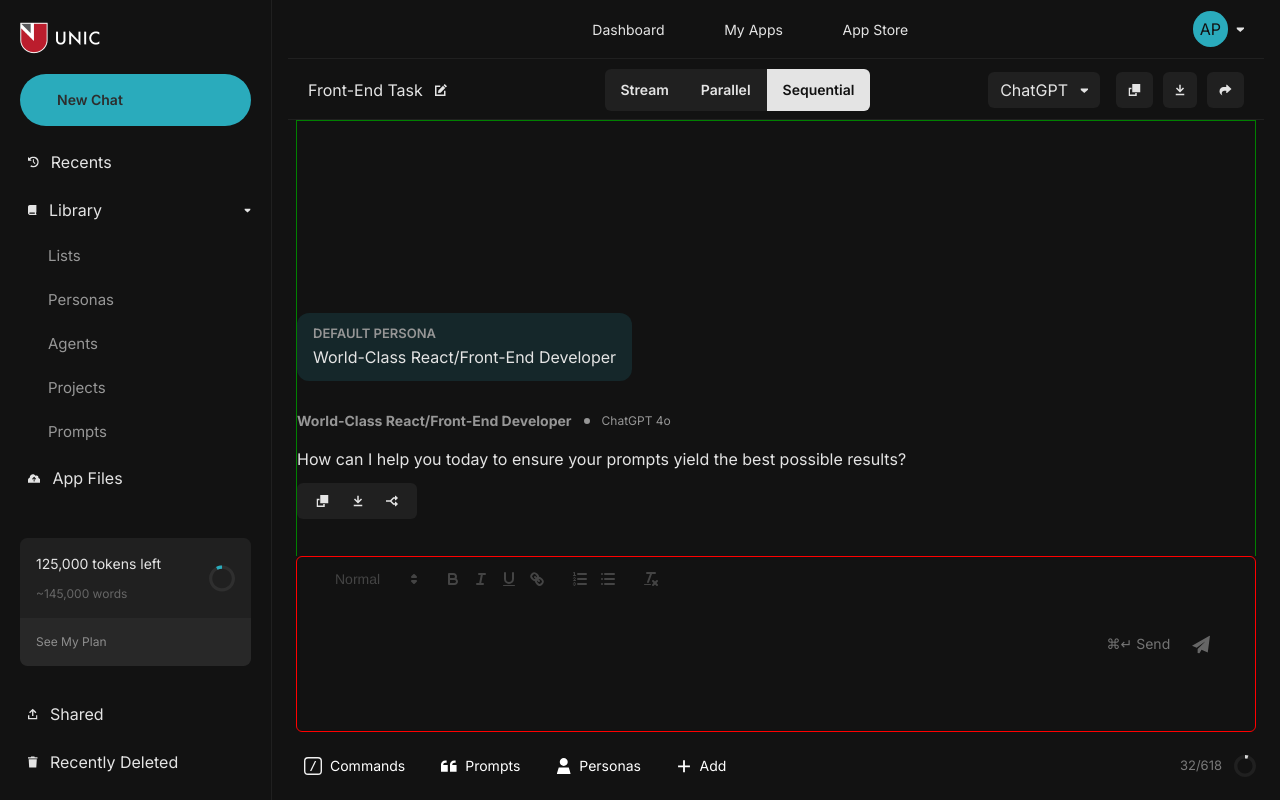
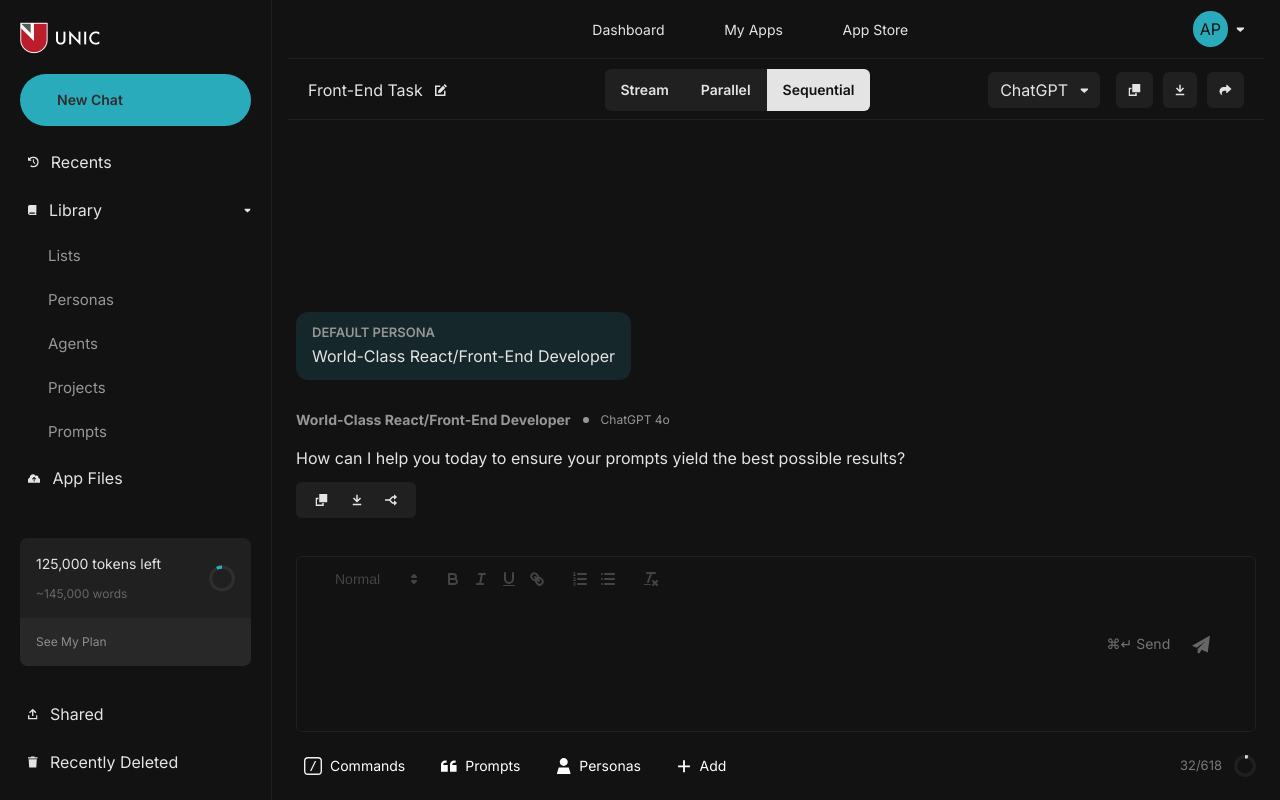
Before and after one commit to victory-a/unic_assessment, a Next.js app: page / in a window 1280 px wide. Built offline with nearby package versions, Linux system fonts and the light colour scheme; a small style sheet from the web is missing.

Commit message:
cleanups

```diff
--- a/src/components/ChatInput.tsx
+++ b/src/components/ChatInput.tsx
@@ -27,7 +27,7 @@ const ChatInput = ({ openCommandsModal, handleSend, handleStop, isLoading }: ICh
 
   return (
     <div>
-      <div className='red-border input mb-4 flex w-full items-center rounded-md border border-foreground bg-background px-5'>
+      <div className='input mb-4 flex w-full items-center rounded-md border border-foreground bg-background px-5'>
         <Editor content={value} setContent={setValue} isLoading={isLoading} />
 
         <div className='mx-2 hidden items-center text-nowrap rounded-sm p-2 text-grey-700 disabled:opacity-40 sm:flex'>
--- a/src/components/Layout/AppLayout.tsx
+++ b/src/components/Layout/AppLayout.tsx
@@ -20,7 +20,7 @@ const AppLayout = (props: PropsWithChildren) => {
   const { width } = useWindowSize();
 
   React.useEffect(() => {
-    if (width && width > 1024) {
+    if (width && width > 768) {
       setDisplayMobileSidebar(false); // automatically close mobile nav on large displays
     }
   }, [width]);
@@ -37,7 +37,7 @@ const AppLayout = (props: PropsWithChildren) => {
           'no-scrollbar flex h-[100dvh] w-[100dhv] flex-col overflow-y-auto md:flex-row md:overflow-x-hidden md:overflow-y-hidden',
         )}
       >
-        {width && width > 768 ? <SideBar /> : null}
+        {width && width > 1024 ? <SideBar /> : null}
         {displayMobileSidebar ? <MobileSidebar onClose={() => setDisplayMobileSidebar(false)} /> : null}
 
         <div className='w-full px-4'>
--- a/src/components/Layout/Header.tsx
+++ b/src/components/Layout/Header.tsx
@@ -22,7 +22,7 @@ interface IIconButton {
 }
 const IconButton = ({ icon, onClick = () => {} }: IIconButton) => {
   return (
-    <button onClick={onClick} className='hover:bg-grey-400 h-9 rounded-md bg-foreground px-3'>
+    <button onClick={onClick} className='h-9 rounded-md bg-foreground px-3 hover:bg-grey-400'>
       {icon}
     </button>
   );
@@ -44,7 +44,7 @@ const ProfileBadge = ({ initials }: { initials: string }) => {
 const ListItem = ({ label, link }: { label: string; link: string }) => {
   return (
     <li>
-      <Link href={link} className='hover:bg-grey-400 rounded-[0.462rem] p-3 text-sm font-medium'>
+      <Link href={link} className='rounded-[0.462rem] p-3 text-sm font-medium hover:bg-grey-400'>
         {label}
       </Link>
     </li>
@@ -60,6 +60,9 @@ const Header = ({ onOpen }: { onOpen: () => void }) => {
         <header className='sticky h-[3.625rem] w-full border-b border-b-foreground lg:h-[7.5rem]'>
           <div className='flex h-[3.625rem] w-full items-center justify-between px-5'>
             <div>
+              <button onClick={onOpen} className='lg:hidden'>
+                <HamBurgerIcon />
+              </button>
             </div>
             <ul className='flex w-full max-w-[21.25rem] items-center justify-between'>
               <ListItem label='Dashboard' link='#!' />
@@ -80,7 +83,7 @@ const Header = ({ onOpen }: { onOpen: () => void }) => {
             </div>
             <TabHeader tabs={tabs} activeTab={activeTab} setActiveTab={setActiveTab} />
             <div className='flex items-center justify-center gap-2.5'>
-              <button className='hover:bg-grey-400 mr-1.5 flex h-9 items-center gap-3 rounded-md bg-foreground px-3'>
+              <button className='mr-1.5 flex h-9 items-center gap-3 rounded-md bg-foreground px-3 hover:bg-grey-400'>
                 ChatGPT
                 <span>
                   <CaretDown />
--- a/src/components/UrlScrapeToggle.tsx
+++ b/src/components/UrlScrapeToggle.tsx
@@ -15,7 +15,7 @@ const URLScrapeToggle = () => {
   const handleSubmit: React.FormEventHandler<HTMLFormElement> = (e) => {
     e.preventDefault();
     insertCommand('WEB_SCRAPE');
-    toast('URL inserted', { type: 'info' });
+    toast('Command inserted', { type: 'info' });
   };
 
   return (
--- a/src/components/WebSearchToggle.tsx
+++ b/src/components/WebSearchToggle.tsx
@@ -13,7 +13,7 @@ const WebSearchToggle = () => {
   const handleSubmit: React.FormEventHandler<HTMLFormElement> = (e) => {
     e.preventDefault();
     insertCommand('WEB_SEARCH');
-    toast('URL inserted', { type: 'info' });
+    toast('Command inserted', { type: 'info' });
   };
 
   return (
--- a/src/context/ActionModalsContext.tsx
+++ b/src/context/ActionModalsContext.tsx
@@ -51,18 +51,20 @@ const ActionModalsContext = (props: PropsWithChildren) => {
       case 'WEB_SCRAPE': {
         const { filter, max_execution_time, store, url } = scrapingFormValues;
 
-        const command = ` [include-url: ${url} max_execution_time:${max_execution_time} filter:${filter} store:${store}]`;
+        const command = `[include-url: ${url} max_execution_time:${max_execution_time} filter:${filter} store:${store}]`;
         setScrapingFormValues(defaultValues);
         setValue(`${value} ${command}`);
+        closeModal();
         break;
       }
 
       case 'WEB_SEARCH':
         const { filter, max_execution_time, store, url } = webSearchFormValues;
 
-        const command = ` [web-search: ${url} max_execution_time:${max_execution_time} filter:${filter} store:${store}]`;
+        const command = `[web-search: ${url} max_execution_time:${max_execution_time} filter:${filter} store:${store}]`;
         setWebSearchFormValues(defaultValues);
         setValue(`${value} ${command}`);
+        closeModal();
         break;
 
       default:
--- a/src/hooks/useFetchChat.tsx
+++ b/src/hooks/useFetchChat.tsx
@@ -27,7 +27,7 @@ const useFetchChat = ({ setValue }: { setValue: (val: string) => void }) => {
     if (!input.trim()) return;
 
     setIsLoading(true);
-    const result = replaceWebSearchCommands(input, 'WEB-SEARCH_SUCCEEDED');
+    const result = replaceWebSearchCommands(input, ' WEB-SEARCH_SUCCEEDED');
     const message = { question: result, response: '', uuid: uuidv4() };
 
     abortControllerRef.current = new AbortController();
--- a/src/hooks/useScrapeUrl.tsx
+++ b/src/hooks/useScrapeUrl.tsx
@@ -56,7 +56,7 @@ const useScrapeUrl = ({ inputText, maxChar = 500 }: IUseScrapeUrl) => {
     // Replace placeholders with scraped content
     let finalText = modifiedText;
     placeholders.forEach((placeholderObj, index) => {
-      finalText = finalText.replace(placeholderObj.placeholder, scrapedResults[index]);
+      finalText = finalText.replace(placeholderObj.placeholder, ` ${scrapedResults[index]}`);
     });
 
     setIsScraping(false);
--- a/src/pages/index.tsx
+++ b/src/pages/index.tsx
@@ -60,7 +60,7 @@ export default function Home() {
       ) : null}
 
       <AppLayout>
-        <div className='pb-60 pt-10 sm:pb-44 md:pt-48 green-border'>
+        <div className='pb-60 pt-10 sm:pb-44 md:pt-48'>
           <PersonaDisplay />
           <MessagesView messages={messages} handleEdit={handleEdit} />
         </div>
```
